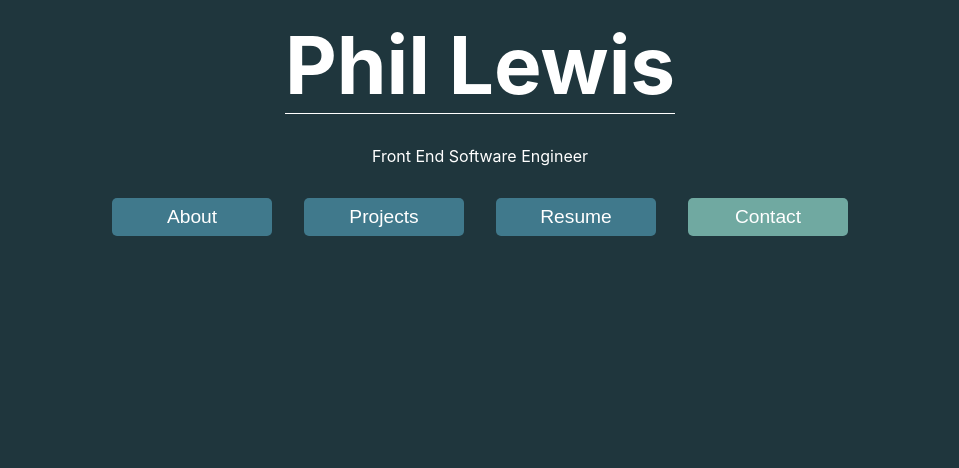
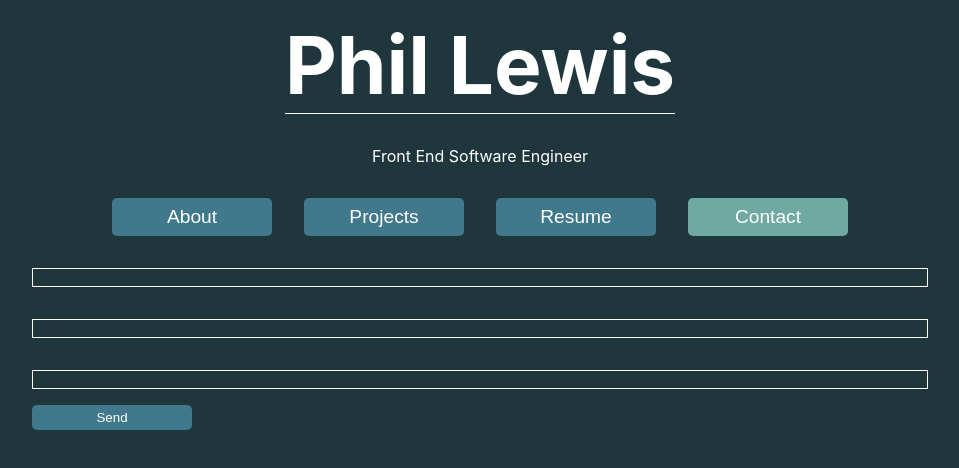
Before and after one commit to philalewis/portfolio, a React (Create React App) app: page /contact in a window 1280 px wide. Shown: the top 468 px of the page, without its empty margins (160-1119 px from the left). Built offline with nearby package versions, Linux system fonts and the light colour scheme.

Commit message:
Build contact component and start styling

```diff
--- a/src/Components/App.js
+++ b/src/Components/App.js
@@ -3,6 +3,7 @@ import { Route, Routes } from 'react-router-dom'
 import '../Styles/App.css'
 import About from './About'
 import Navbar from './Navbar'
+import Contact from './Contact'
 
 const App = () => {
   return (
@@ -14,6 +15,7 @@ const App = () => {
       </header>
       <Routes>
         <Route exact path="/about" element={<About />} />
+        <Route exact path="/contact" element={<Contact />} />
       </Routes>
     </main>
   )
--- /dev/null
+++ b/src/Components/Contact.js
@@ -0,0 +1,43 @@
+import React, { useState } from 'react'
+import '../Styles/Contact.css'
+
+const Contact = () => {
+  const [ name, setName ] = useState('')
+  const [ email, setEmail ] = useState('')
+  const [ message, setMessage ] = useState('')
+
+  const sendEmail = () => {
+
+  }
+
+  return (
+    <section className="contact-page">
+      <form className="contact-form">
+        <input
+          type='text'
+          value={name}
+          className="input-field"
+          onChange={event => setName(event.target.value)}
+        />
+        <input
+          type='email'
+          value={email}
+          className="input-field"
+          onChange={event => setEmail(event.target.value)}
+        />
+        <input
+          type='text'
+          value={message}
+          className="input-field"
+          onChange={event => setMessage(event.target.value)}
+        />
+        <button
+        className="send-email-button"
+          onClick={event => sendEmail(event)}
+        >Send</button>
+      </form>
+    </section>
+  )
+}
+
+export default Contact
--- /dev/null
+++ b/src/Styles/Contact.css
@@ -0,0 +1,33 @@
+.contact-page {
+  width: 100%;
+  display: flex;
+  justify-content: center;
+}
+
+.contact-form {
+  display: flex;
+  flex-direction: column;
+  width: 70%;
+}
+
+.input-field {
+  margin: 1rem 0;
+  border: 1px solid white;
+  background-color: #1F363D;
+  color: white;
+}
+
+.send-email-button {
+  background-color: #40798C;
+  border: none;
+  border-radius: 5px;
+  color: white;
+  padding: .3rem;
+  width: 10rem;
+
+}
+
+.send-email-button:hover {
+  background-color: #70A9A1;
+  cursor: pointer;
+}
```
